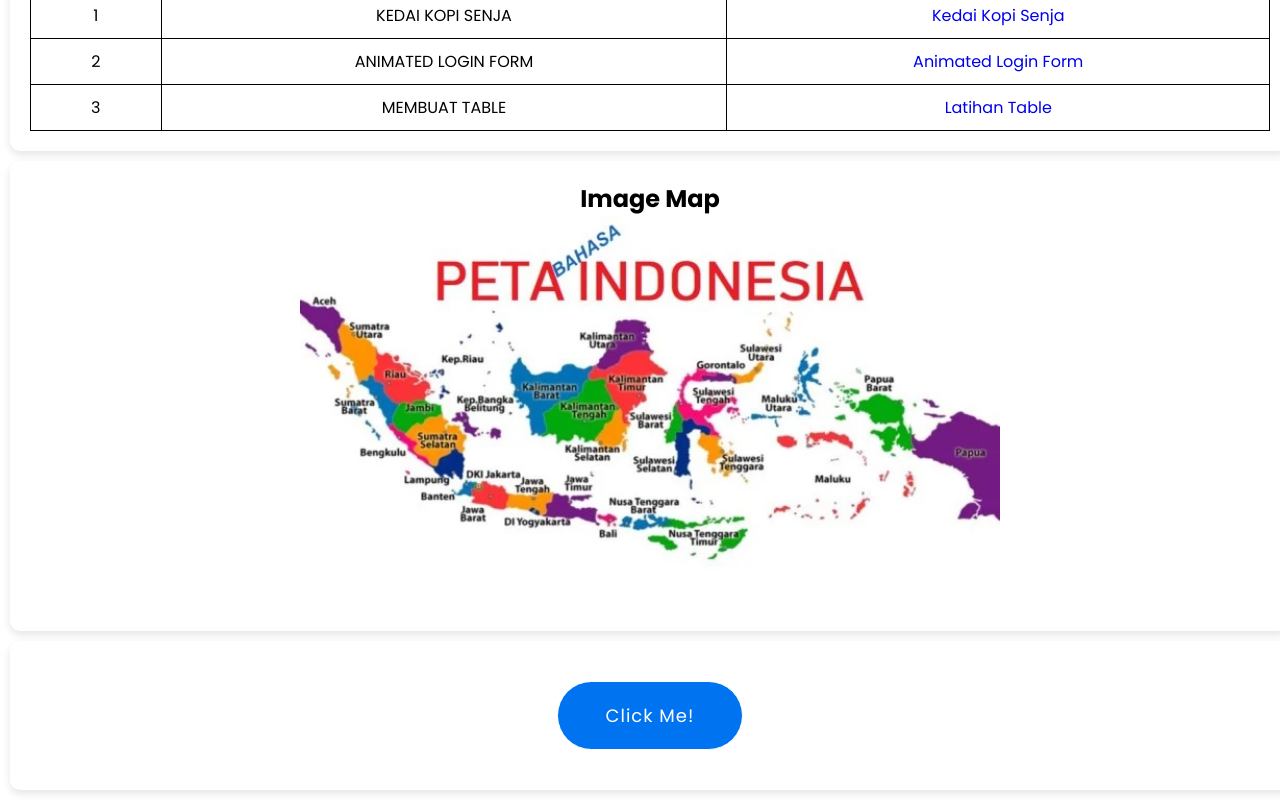
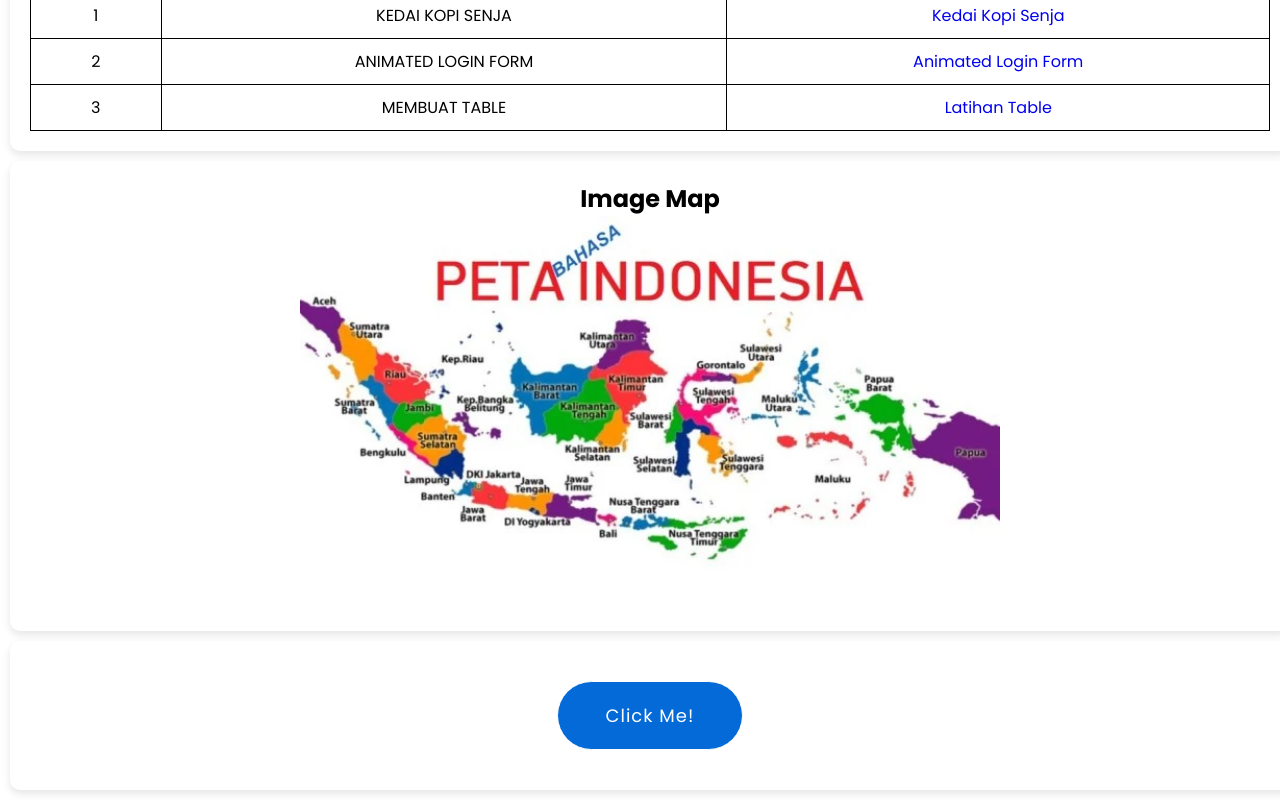
Before and after one commit to Codenames-Ren/1124160034-UTS, a plain HTML site: page index.html in a window 1280 px wide. In both pictures the pointer is over the button "Click Me!". Shown: the part 744-1544 px from the top of the page. Drawn offline with Linux system fonts and the light colour scheme.

```diff
--- a/style/style.css
+++ b/style/style.css
@@ -172,7 +172,7 @@
 
 .container button:hover {
   letter-spacing: 1px;
-  background-color: rgb(0, 116, 240);
+  background-color: rgb(3, 106, 216);
   transition: 0.3s ease;
 }
 
```
